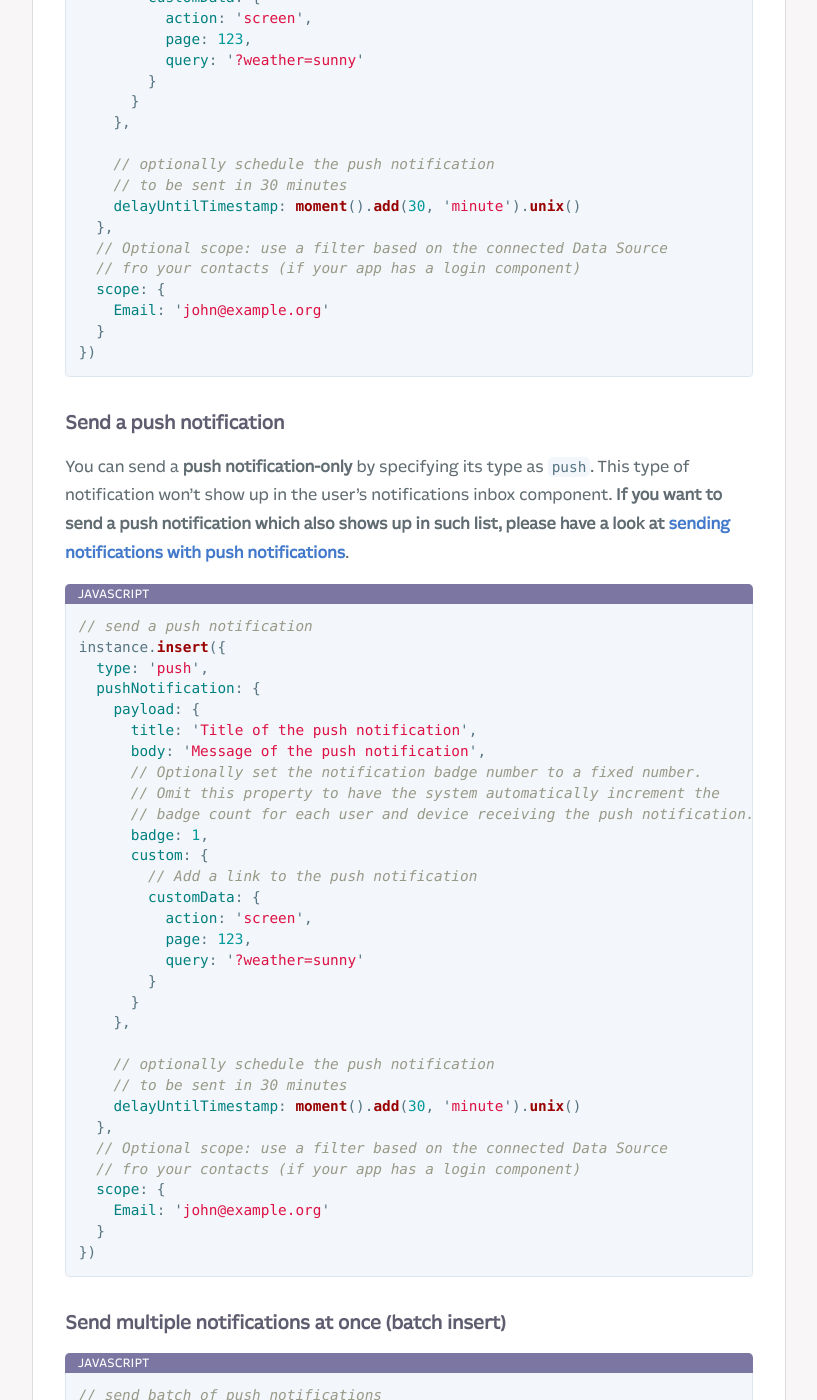
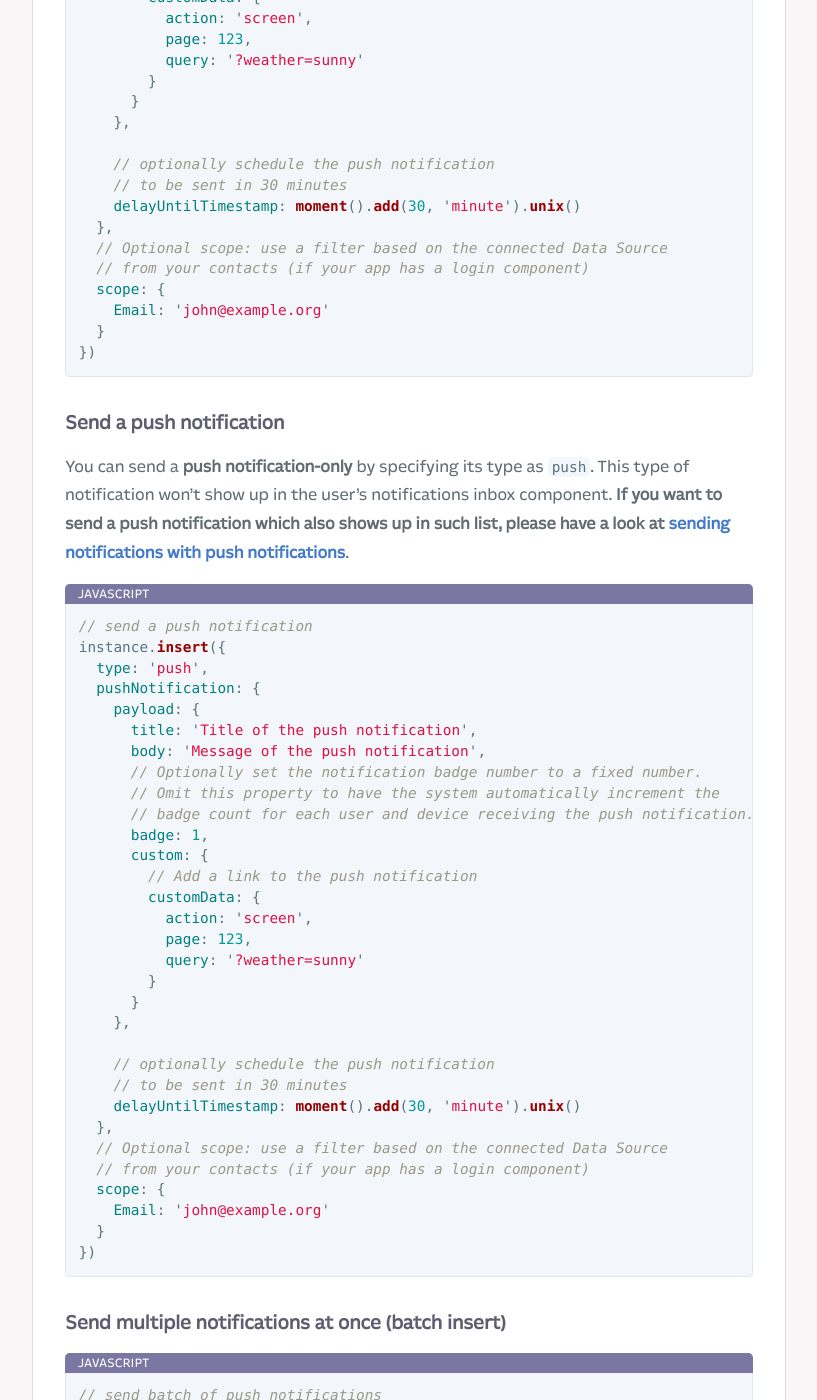
Before and after one commit to Fliplet/fliplet-cli, a Jekyll site: the page built from docs/API/fliplet-notifications.md, in a window 1280 px wide and 1400 px high, scrolled down 5179 px. Shown: the whole window, without its empty margins (254-1071 px from the left). Built offline with Jekyll 4.4.1, drawn with Linux system fonts in a browser that asks for light colours; nearby versions of some CDN libraries; our own code applies the rules of GitHub Pages for plain Markdown files; library files that are not in the unit come from our copies; comment, search, counter and statistics services are not loaded; a style sheet for code colours, icons or effects is not loaded; some of the changed text lies outside the part shown.

Commit message:
fixed typo

```diff
--- a/docs/API/fliplet-notifications.md
+++ b/docs/API/fliplet-notifications.md
@@ -198,7 +198,7 @@ instance.insert({
     delayUntilTimestamp: moment().add(30, 'minute').unix()
   },
   // Optional scope: use a filter based on the connected Data Source
-  // fro your contacts (if your app has a login component)
+  // from your contacts (if your app has a login component)
   scope: {
     Email: 'john@example.org'
   }
@@ -236,7 +236,7 @@ instance.insert({
     delayUntilTimestamp: moment().add(30, 'minute').unix()
   },
   // Optional scope: use a filter based on the connected Data Source
-  // fro your contacts (if your app has a login component)
+  // from your contacts (if your app has a login component)
   scope: {
     Email: 'john@example.org'
   }
@@ -274,7 +274,7 @@ instance.batchInsert({
         delayUntilTimestamp: moment().add(30, 'minute').unix()
       },
       // Optional scope: use a filter based on the connected Data Source
-      // fro your contacts (if your app has a login component)
+      // from your contacts (if your app has a login component)
       scope: {
         Email: 'john@example.org'
       }
@@ -304,7 +304,7 @@ instance.batchInsert({
         delayUntilTimestamp: moment().add(30, 'minute').unix()
       },
       // Optional scope: use a filter based on the connected Data Source
-      // fro your contacts (if your app has a login component)
+      // from your contacts (if your app has a login component)
       scope: {
         Email: 'john@example.org'
       }
```
